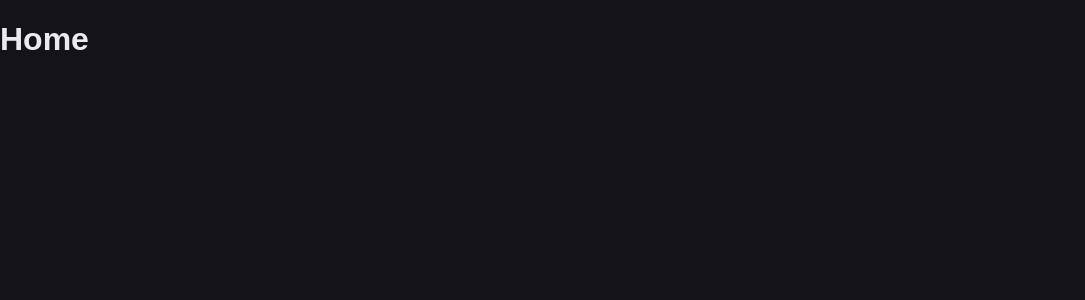
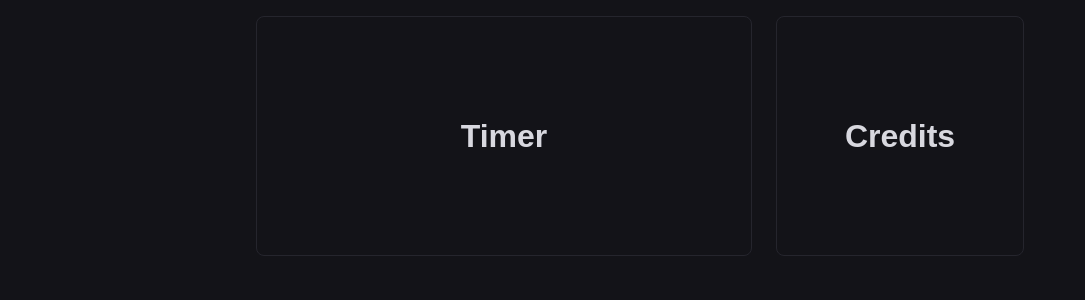
Before and after one commit to Jes015/Time-Manager, a React (Vite) app: page / in a window 1280 px wide. Shown: the top 300 px of the page, without its empty margins (0-1085 px from the left). Built offline with nearby package versions, Linux system fonts and the light colour scheme; a web font is replaced by a local one.

Commit message:
feat(page): add index page

```diff
--- a/src/App.css
+++ b/src/App.css
@@ -92,9 +92,3 @@ input[type=range]::-webkit-slider-runnable-track,input[type=range]::-moz-range-t
   background-color: var(--secondary-border-color);
   height: 0.13em;
 }
-
-@media screen and ( min-width: 1300px ) {
-  body {
-    font-size: 17px;
-  }
-}
--- a/src/Routing.jsx
+++ b/src/Routing.jsx
@@ -2,13 +2,13 @@
 import { BrowserRouter as DefaultRouter, Route, Routes } from 'react-router-dom'
 
 // Custom components
-import { Timer, Credits } from './pages'
+import { Timer, Credits, Index } from './pages'
 
 export default function Routing () {
   return (
     <DefaultRouter>
       <Routes>
-        <Route path='/' element={<h1>Home</h1>} />
+        <Route path='/' element={<Index />} />
         <Route path='/timer' element={<Timer />} />
         <Route path='/credits' element={<Credits />} />
         <Route path='*' element={<h1>404 Not found</h1>} />
--- /dev/null
+++ b/src/pages/Index/index.jsx
@@ -0,0 +1,15 @@
+import { Link } from 'react-router-dom'
+import styles from './index.module.css'
+
+export default function Index () {
+  return (
+    <div className={styles.wrap}>
+      <main style={{ height: '100%' }}>
+        <section className={styles.mainSection}>
+          <Link className={styles.link} to='/timer'>Timer</Link>
+          <Link className={styles.link} to='/credits'>Credits</Link>
+        </section>
+      </main>
+    </div>
+  )
+}
--- /dev/null
+++ b/src/pages/Index/index.module.css
@@ -0,0 +1,37 @@
+.wrap {
+    width: 60%;
+    margin: auto;
+    margin: 1em auto;
+    height: calc(100vh - 2em);
+}
+
+.mainSection {
+    display: grid;
+    grid-template-columns: 2fr 1fr;
+    grid-template-rows: 1fr 1fr 1fr;
+    gap: 1.5em;
+    height: 100%;
+}
+
+.link {
+    color: var(--secondary-text-color);
+    cursor: pointer;
+    padding: 0.25em 1em;
+    font-size: 2em;
+    font-weight: 600;
+    display: flex;
+    justify-content: center;
+    align-items: center;
+    text-decoration: none;
+    background-color: transparent;
+    border: 0.0625rem solid var(--primary-border-color);
+    min-height: 2.5em;
+    border-radius: 0.5rem;
+    padding: 0.25em 0.75em;
+}
+
+.link:hover {
+    color: var(--terceary-text-color);
+    background-color: var(--primary-border-color);
+    border-color: var(--secondary-border-color);
+}
--- a/src/pages/index.js
+++ b/src/pages/index.js
@@ -1,2 +1,3 @@
 export { default as Timer } from './Timer/timer'
 export { default as Credits } from './Credits/credits'
+export { default as Index } from './Index/index'
```
